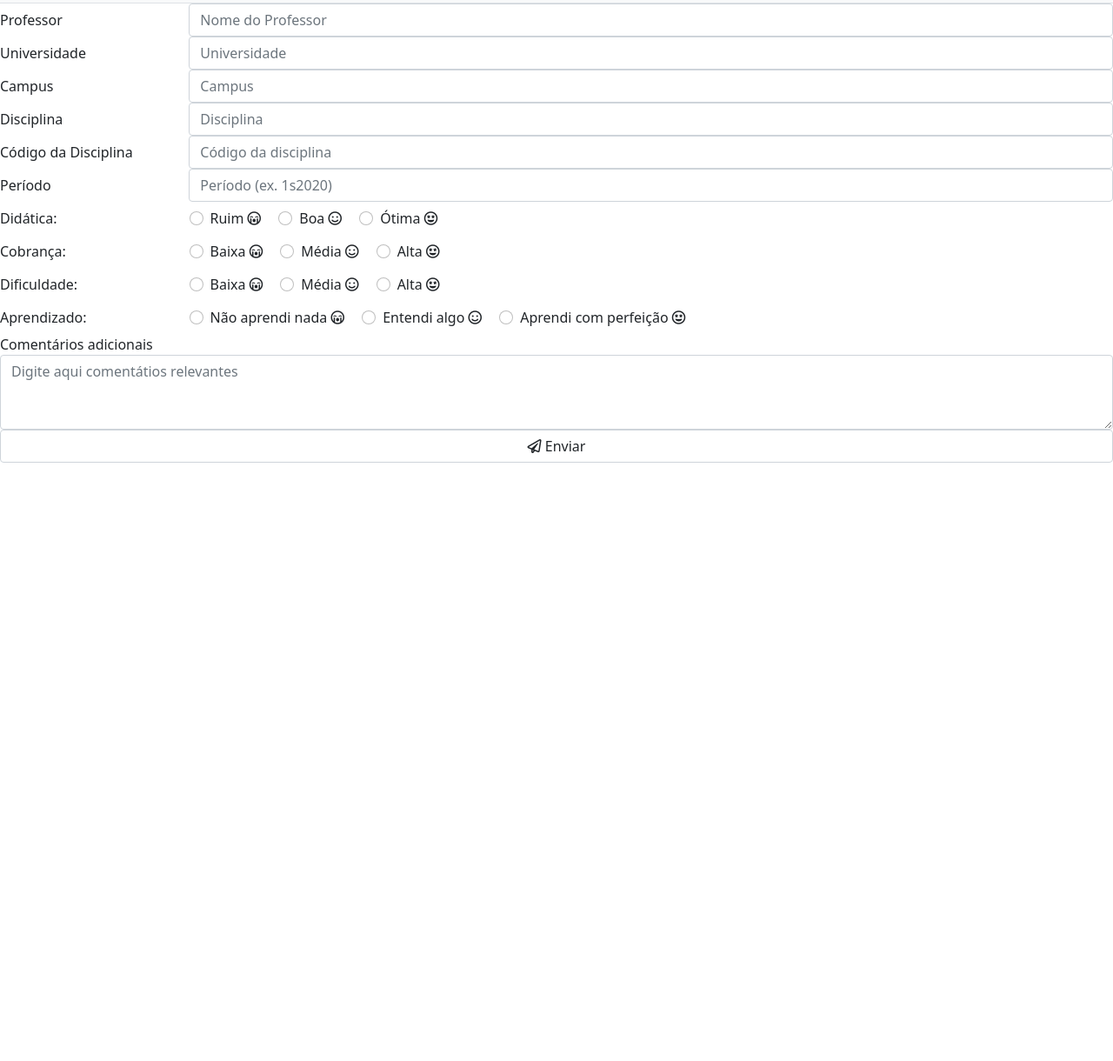
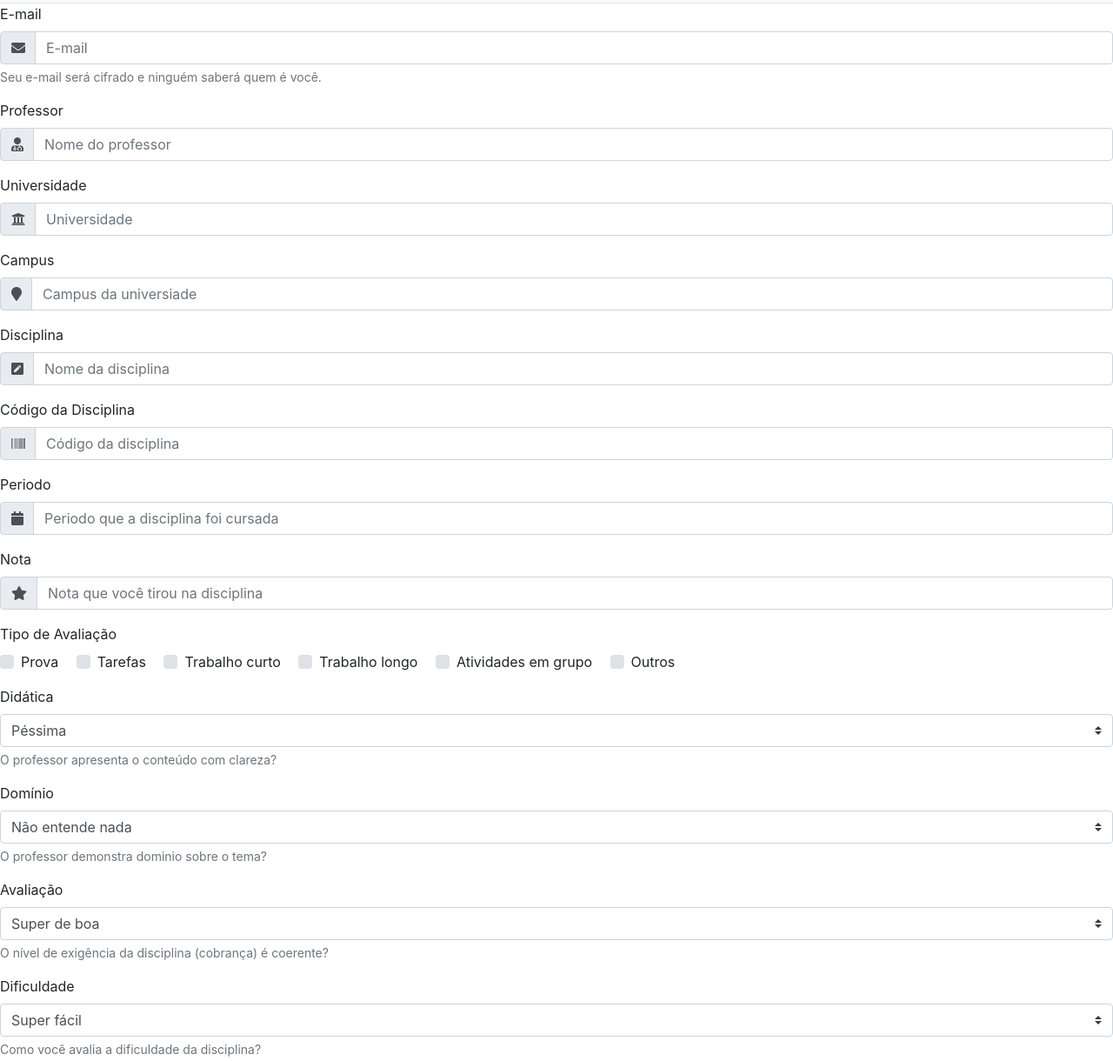
Before and after one commit to otavioon/professor-de-boa, a plain HTML site: page cadastrar.html in a window 1280 px wide. Shown: the part 93-1313 px from the top of the page at 87% size. Before the commit the page ends 800 px from the top, so only its background shows below. Drawn offline with nearby package versions, Linux system fonts and the light colour scheme.

Commit message:
cadastrar screen

```diff
--- a/cadastrar.html
+++ b/cadastrar.html
@@ -10,8 +10,10 @@
         <link rel="icon" type="image/x-icon" href="assets/favicon.ico" />
         <!-- Core theme CSS (includes Bootstrap)-->
         <link href="css/styles.css" rel="stylesheet" />
+        <link rel="stylesheet" href="https://stackpath.bootstrapcdn.com/bootstrap/4.1.3/css/bootstrap.min.css">
         <!-- Icons  -->
         <link href="https://cdnjs.cloudflare.com/ajax/libs/font-awesome/5.13.0/css/all.min.css" rel="stylesheet">
+
     </head>
     <body>
         <div class="d-flex" id="wrapper">
@@ -34,143 +36,188 @@
                 </nav>
 
                 <!-- Page content-->
+                <!-- <form class="gform" method="POST" action="https://script.google.com/macros/s/AKfycbyvb3TwDXhyWjoiXAlzuAV8WI9LeOaDjZl8abebdfHHdHbJ7JE/exec">                     -->
                 <form class="gform" method="POST" action="https://script.google.com/macros/s/AKfycbyvb3TwDXhyWjoiXAlzuAV8WI9LeOaDjZl8abebdfHHdHbJ7JE/exec">
-                  <!-- change the form action to your script url -->
-
-                    <div class="form-group row">
-                        <label for="input-professor" class="col-sm-2 col-form-label">Professor</label>
-                        <div class="col-sm-10">
-                            <input id="input-professor" name="professor" type="text" class="form-control" placeholder="Nome do Professor"/>
+                    <div class="form-group">
+                    <label for="email">E-mail</label>
+                    <div class="input-group">
+                        <div class="input-group-prepend">
+                        <div class="input-group-text">
+                            <i class="fas fa-envelope"></i>
                         </div>
                         </div>
-
-                    <div class="form-group row">
-                        <label for="input-universidade" class="col-sm-2 col-form-label">Universidade</label>
-                        <div class="col-sm-10">
-                            <input id="input-universidade" name="universidade" type="text" class="form-control" placeholder="Universidade"/>
+                        <input id="email" name="email" placeholder="E-mail" type="text" class="form-control" aria-describedby="emailHelpBlock" required="required">
+                    </div>
+                    <span id="emailHelpBlock" class="form-text text-muted">Seu e-mail será cifrado e ninguém saberá quem é você.</span>
+                    </div>
+                    <div class="form-group">
+                    <label for="professor">Professor</label>
+                    <div class="input-group">
+                        <div class="input-group-prepend">
+                        <div class="input-group-text">
+                            <i class="fa fa-user-md"></i>
                         </div>
                         </div>
-
-                    <div class="form-group row">
-                        <label for="input-campus" class="col-sm-2 col-form-label">Campus</label>
-                        <div class="col-sm-10">
-                            <input id="input-campus" name="campus" type="text" class="form-control" placeholder="Campus"/>
+                        <input id="professor" name="professor" placeholder="Nome do professor" type="text" required="required" class="form-control">
                     </div>
                     </div>
-
-                    <div class="form-group row">
-                        <label for="input-disciplina" class="col-sm-2 col-form-label">Disciplina</label>
-                        <div class="col-sm-10">
-                            <input id="input-disciplina" name="disciplina" type="text" class="form-control" placeholder="Disciplina"/>
+                    <div class="form-group">
+                    <label for="Universidade">Universidade</label>
+                    <div class="input-group">
+                        <div class="input-group-prepend">
+                        <div class="input-group-text">
+                            <i class="fa fa-university"></i>
                         </div>
                         </div>
-
-                    <div class="form-group row">
-                        <label for="input-codigo" class="col-sm-2 col-form-label">Código da Disciplina</label>
-                        <div class="col-sm-10">
-                            <input id="input-codigo" name="codigo" type="text" class="form-control" placeholder="Código da disciplina"/>
+                        <input id="Universidade" name="Universidade" placeholder="Universidade" type="text" required="required" class="form-control">
                     </div>
                     </div>
-
-                    <div class="form-group row">
-                        <label for="input-periodo" class="col-sm-2 col-form-label">Período</label>
-                        <div class="col-sm-10">
-                            <input id="input-periodo" name="periodo" type="text" class="form-control" placeholder="Período (ex. 1s2020)"/>
+                    <div class="form-group">
+                    <label for="campus">Campus</label>
+                    <div class="input-group">
+                        <div class="input-group-prepend">
+                        <div class="input-group-text">
+                            <i class="fas fa-map-marker"></i>
                         </div>
                         </div>
+                        <input id="campus" name="campus" placeholder="Campus da universiade" type="text" class="form-control">
+                    </div>
+                    </div>
+                    <div class="form-group">
+                    <label for="disciplina">Disciplina</label>
+                    <div class="input-group">
+                        <div class="input-group-prepend">
+                        <div class="input-group-text">
+                            <i class="fas fa-pen-square"></i>
+                        </div>
+                        </div>
+                        <input id="disciplina" name="disciplina" placeholder="Nome da disciplina" type="text" class="form-control">
+                    </div>
+                    </div>
+                    <div class="form-group">
+                    <label for="codigo-disciplina">Código da Disciplina</label>
+                    <div class="input-group">
+                        <div class="input-group-prepend">
+                        <div class="input-group-text">
+                            <i class="fas fa-barcode"></i>
+                        </div>
+                        </div>
+                        <input id="codigo-disciplina" name="codigo-disciplina" placeholder="Código da disciplina" type="text" class="form-control" required="required">
+                    </div>
+                    </div>
+                    <div class="form-group">
+                    <label for="periodo">Periodo</label>
+                    <div class="input-group">
+                        <div class="input-group-prepend">
+                        <div class="input-group-text">
+                            <i class="fa fa-calendar"></i>
+                        </div>
+                        </div>
+                        <input id="periodo" name="periodo" placeholder="Periodo que a disciplina foi cursada" type="text" class="form-control" required="required">
+                    </div>
+                    </div>
+                    <div class="form-group">
+                    <label for="nota">Nota</label>
+                    <div class="input-group">
+                        <div class="input-group-prepend">
+                        <div class="input-group-text">
+                            <i class="fa fa-star"></i>
+                        </div>
+                        </div>
+                        <input id="nota" name="nota" placeholder="Nota que você tirou na disciplina" type="text" class="form-control" required="required">
+                    </div>
+                    </div>
+                    <div class="form-group">
+                        <label>Tipo de Avaliação</label>
+                        <div>
+                          <div class="custom-control custom-checkbox custom-control-inline">
+                            <input name="tipo-avaliacao" id="tipo-avaliacao_0" type="checkbox" class="custom-control-input" value="prova">
+                            <label for="tipo-avaliacao_0" class="custom-control-label">Prova</label>
+                          </div>
+                          <div class="custom-control custom-checkbox custom-control-inline">
+                            <input name="tipo-avaliacao" id="tipo-avaliacao_1" type="checkbox" class="custom-control-input" value="tarefas">
+                            <label for="tipo-avaliacao_1" class="custom-control-label">Tarefas</label>
+                          </div>
+                          <div class="custom-control custom-checkbox custom-control-inline">
+                            <input name="tipo-avaliacao" id="tipo-avaliacao_2" type="checkbox" class="custom-control-input" value="trabalho-curto">
+                            <label for="tipo-avaliacao_2" class="custom-control-label">Trabalho curto</label>
+                          </div>
+                          <div class="custom-control custom-checkbox custom-control-inline">
+                            <input name="tipo-avaliacao" id="tipo-avaliacao_3" type="checkbox" class="custom-control-input" value="trabalho-longo">
+                            <label for="tipo-avaliacao_3" class="custom-control-label">Trabalho longo</label>
+                          </div>
+                          <div class="custom-control custom-checkbox custom-control-inline">
+                            <input name="tipo-avaliacao" id="tipo-avaliacao_4" type="checkbox" class="custom-control-input" value="grupo">
+                            <label for="tipo-avaliacao_4" class="custom-control-label">Atividades em grupo</label>
+                          </div>
+                          <div class="custom-control custom-checkbox custom-control-inline">
+                            <input name="tipo-avaliacao" id="tipo-avaliacao_5" type="checkbox" class="custom-control-input" value="outros">
+                            <label for="tipo-avaliacao_5" class="custom-control-label">Outros</label>
+                          </div>
+                        </div>
+                      </div>
+                    <div class="form-group">
+                    <label for="didatica">Didática</label>
+                    <div>
+                        <select id="didatica" name="didatica" class="custom-select" aria-describedby="didaticaHelpBlock" required="required">
+                        <option value="1">Péssima</option>
+                        <option value="2">Ruim</option>
+                        <option value="3">Regular</option>
+                        <option value="4">Boa</option>
+                        <option value="5">Excelente</option>
+                        </select>
+                        <span id="didaticaHelpBlock" class="form-text text-muted">O professor apresenta o conteúdo com clareza?</span>
+                    </div>
+                    </div>
+                    <div class="form-group">
+                    <label for="dominio">Domínio</label>
+                    <div>
+                        <select id="dominio" name="dominio" class="custom-select" aria-describedby="dominioHelpBlock" required="required">
+                        <option value="1">Não entende nada</option>
+                        <option value="2">Entende um pouco</option>
+                        <option value="3">Entende o suficiente</option>
+                        <option value="4">Entende bastante</option>
+                        <option value="">Domina o assunto perfeitamente</option>
+                        </select>
+                        <span id="dominioHelpBlock" class="form-text text-muted">O professor demonstra dominio sobre o tema?</span>
+                    </div>
+                    </div>
+                    <div class="form-group">
+                    <label for="avaliacao">Avaliação</label>
+                    <div>
+                        <select id="avaliacao" name="avaliacao" class="custom-select" aria-describedby="avaliacaoHelpBlock" required="required">
+                        <option value="1">Super de boa</option>
+                        <option value="2">Cobra um pouco</option>
+                        <option value="3">Cobra o necessário</option>
+                        <option value="4">Cobra bastante</option>
+                        <option value="5">Cobra em excesso</option>
+                        </select>
+                        <span id="avaliacaoHelpBlock" class="form-text text-muted">O nível de exigência da disciplina (cobrança) é coerente?</span>
+                    </div>
+                    </div>
+                    <div class="form-group">
+                    <label for="dificuldade">Dificuldade</label>
+                    <div>
+                        <select id="dificuldade" name="dificuldade" aria-describedby="dificuldadeHelpBlock" required="required" class="custom-select">
+                        <option value="1">Super fácil</option>
+                        <option value="2">Fácil</option>
+                        <option value="3">Médio</option>
+                        <option value="4">DIfícil</option>
+                        <option value="5">Impossível</option>
+                        </select>
+                        <span id="dificuldadeHelpBlock" class="form-text text-muted">Como você avalia a dificuldade da disciplina?</span>
+                    </div>
+                    </div>
+                    <div class="form-group">
+                        <label for="comentarios">Comentários adicionais</label>
+                        <textarea id="comentarios" name="comentarios" cols="40" rows="3" class="form-control"></textarea>
+                      </div>
+                    <div class="form-group">
 
-                    <fieldset class="form-group">
-                        <label class="col-sm-2 col-form-label">Didática: </label>
-                        <div class="form-check form-check-inline">
-                            <input id="radio-didatica-1" name="didatica" type="radio" class="form-check-input" value="1">
-                            <label class="form-check-label" for="radio-didatica-1">Ruim</label>
-                            <i class="far fa-sad-cry"></i>
-                        </div>
-                        <div class="form-check form-check-inline">
-                            <input id="radio-didatica-2" name="didatica" type="radio" class="form-check-input" value="2">
-                            <label class="form-check-label" for="radio-didatica-2">Boa</label>
-                            <i class="far fa-smile"></i>
-                        </div>
-                        <div class="form-check form-check-inline">
-                            <input id="radio-didatica-3" name="didatica" type="radio" class="form-check-input" value="3">
-                            <label class="form-check-label" for="radio-didatica-3">Ótima</label>
-                            <i class="far fa-grin-stars"></i>
-                        </div>
-                    </fieldset>
-
-                    <fieldset class="form-group">
-                        <label class="col-sm-2 col-form-label">Cobrança: </label>
-                        <div class="form-check form-check-inline">
-                            <input id="radio-cobranca-1" name="cobranca" type="radio" class="form-check-input" value="1">
-                            <label class="form-check-label" for="radio-cobranca-1">Baixa</label>
-                            <i class="far fa-sad-cry"></i>
-                        </div>
-                        <div class="form-check form-check-inline">
-                            <input id="radio-cobranca-2" name="cobranca" type="radio" class="form-check-input" value="2">
-                            <label class="form-check-label" for="radio-cobranca-2">Média</label>
-                            <i class="far fa-smile"></i>
-                        </div>
-                        <div class="form-check form-check-inline">
-                            <input id="radio-cobranca-3" name="cobranca" type="radio" class="form-check-input" value="3">
-                            <label class="form-check-label" for="radio-cobranca-3">Alta</label>
-                            <i class="far fa-grin-stars"></i>
-                        </div>
-                    </fieldset>
-
-                    <fieldset class="form-group">
-                        <label class="col-sm-2 col-form-label">Dificuldade: </label>
-                        <div class="form-check form-check-inline">
-                            <input id="radio-dificuldade-1" name="dificuldade" type="radio" class="form-check-input" value="1">
-                            <label class="form-check-label" for="radio-dificuldade-1">Baixa</label>
-                            <i class="far fa-sad-cry"></i>
-                        </div>
-                        <div class="form-check form-check-inline">
-                            <input id="radio-dificuldade-2" name="dificuldade" type="radio" class="form-check-input" value="2">
-                            <label class="form-check-label" for="radio-dificuldade-2">Média</label>
-                            <i class="far fa-smile"></i>
-                        </div>
-                        <div class="form-check form-check-inline">
-                            <input id="radio-dificuldade-3" name="dificuldade" type="radio" class="form-check-input" value="3">
-                            <label class="form-check-label" for="radio-dificuldade-3">Alta</label>
-                            <i class="far fa-grin-stars"></i>
-                        </div>
-                    </fieldset>
-
-                    <fieldset class="form-group">
-                        <label class="col-sm-2 col-form-label">Aprendizado: </label>
-                        <div class="form-check form-check-inline">
-                            <input id="radio-aprendizado-1" name="aprendizado" type="radio" class="form-check-input" value="1">
-                            <label class="form-check-label" for="radio-aprendizado-1">Não aprendi nada</label>
-                            <i class="far fa-sad-cry"></i>
-                        </div>
-                        <div class="form-check form-check-inline">
-                            <input id="radio-aprendizado-2" name="aprendizado" type="radio" class="form-check-input" value="2">
-                            <label class="form-check-label" for="radio-aprendizado-2">Entendi algo</label>
-                            <i class="far fa-smile"></i>
-                        </div>
-                        <div class="form-check form-check-inline">
-                            <input id="radio-aprendizado-3" name="aprendizado" type="radio" class="form-check-input" value="3">
-                            <label class="form-check-label" for="radio-aprendizado-3">Aprendi com perfeição</label>
-                            <i class="far fa-grin-stars"></i>
-                        </div>
-                    </fieldset>
-
-
-                    <div class="form-group">
-                        <label for="input-comentarios">Comentários adicionais</label>
-                        <textarea id="input-comentarios" name="comentarios" class="form-control" rows="3" placeholder="Digite aqui comentátios relevantes"></textarea>
-                    </div>
-
-
-                    <button class="button-success pure-button button-xlarge form-control">
+                    <button name="submit" type="submit" class="button-success pure-button button-xlarge form-control">
                         <i class="far fa-paper-plane"></i>&nbsp;Enviar
                     </button>
-
-                  <!-- Customise the Thankyou Message People See when they submit the form: -->
-                  <div class="thankyou_message" style="display:none;">
-                    <h2><em>Obrigado!</em></h2>
                     </div>
-
                 </form>
             </div>
         </div>
```
Lines whose indentation alone changed are shown as unchanged.
